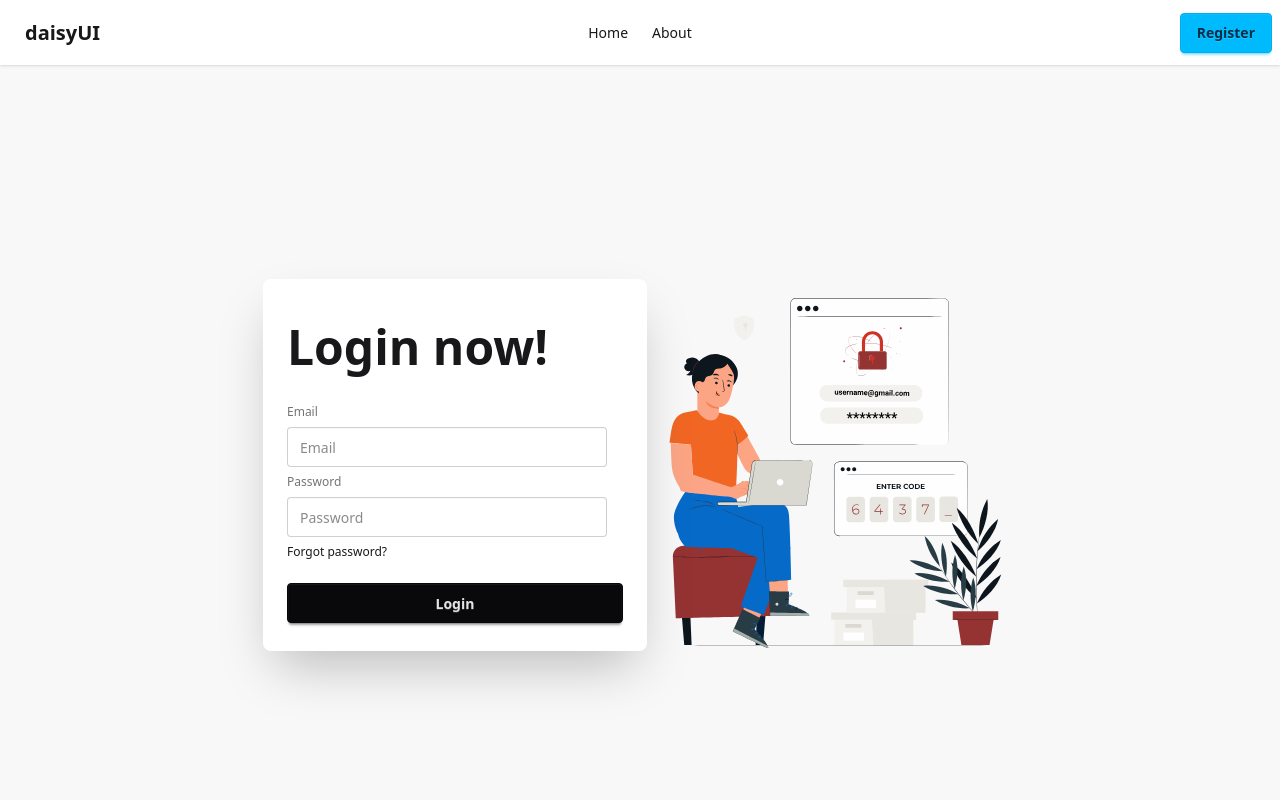
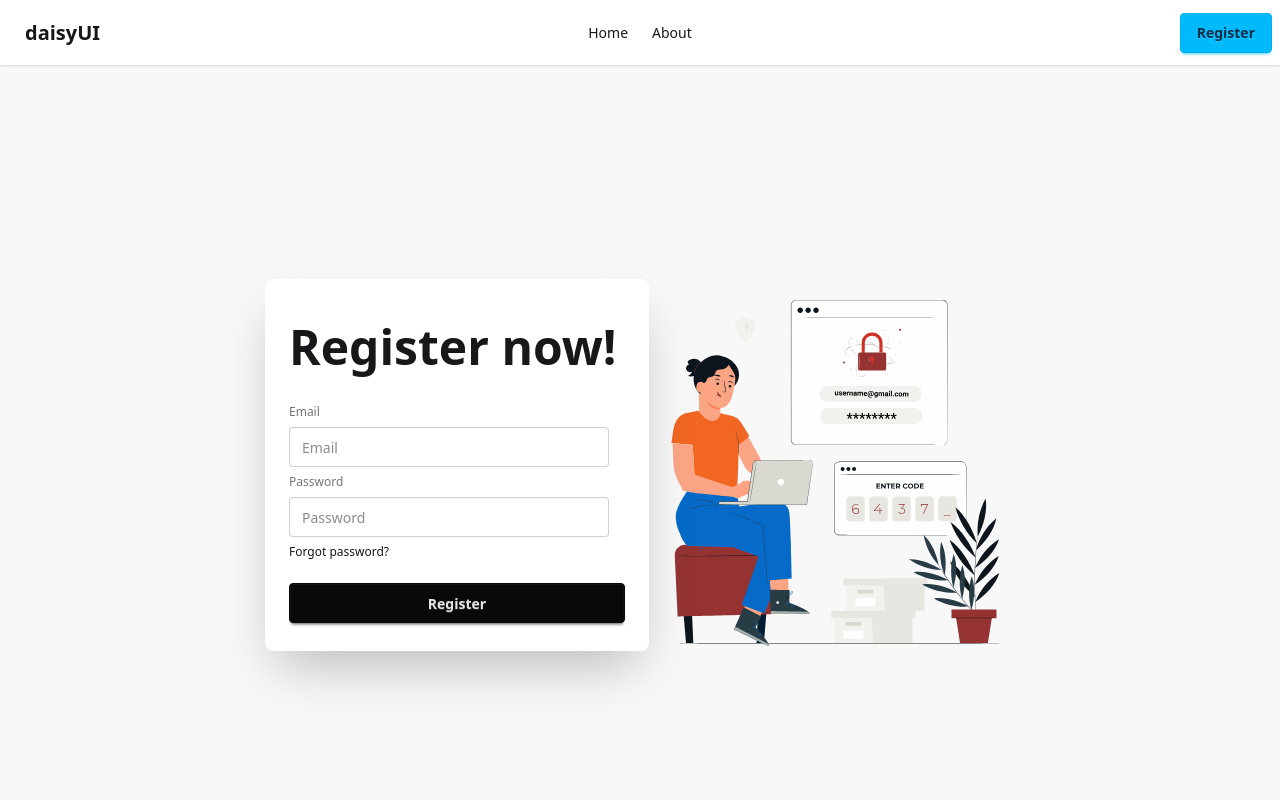
Before and after one commit to Amitkumersarkar/Practice-Projects, a React (Vite) app in the folder career-code-client/: page /register in a window 1280 px wide. Shown: the top 800 px of the page. Built offline with nearby package versions, Linux system fonts and the light colour scheme.

Commit message:
added register form

```diff
--- a/career-code-client/src/auth/Register/Register.jsx
+++ b/career-code-client/src/auth/Register/Register.jsx
@@ -2,24 +2,29 @@ import Lottie from "lottie-react";
 import loginLottie from "../../assets/Login.json";
 
 const Register = () => {
+    const handleRegister = (e) => {
+        e.preventDefault()
 
+    }
     return (
         <div className="hero bg-base-200 min-h-screen">
             <div className="hero-content flex-col lg:flex-row-reverse">
                 <div className="text-center lg:text-left">
-                    <Lottie animationData={loginLottie} loop={true}></Lottie>
+                    <Lottie className="w-[350px]" animationData={loginLottie} loop={true}></Lottie>
                 </div>
                 <div className="card bg-base-100 w-full max-w-sm shrink-0 shadow-2xl">
                     <div className="card-body">
-                        <h1 className="text-5xl font-bold my-5">Login now!</h1>
-                        <fieldset className="fieldset">
-                            <label className="label">Email</label>
-                            <input type="email" className="input" placeholder="Email" />
-                            <label className="label">Password</label>
-                            <input type="password" className="input" placeholder="Password" />
-                            <div><a className="link link-hover">Forgot password?</a></div>
-                            <button className="btn btn-neutral mt-4">Login</button>
-                        </fieldset>
+                        <h1 className="text-5xl font-bold my-5">Register now!</h1>
+                        <form onSubmit={handleRegister}>
+                            <fieldset className="fieldset">
+                                <label className="label">Email</label>
+                                <input type="email" name="email" required className="input" placeholder="Email" />
+                                <label className="label">Password</label>
+                                <input type="password" name="password" required className="input" placeholder="Password" />
+                                <div><a className="link link-hover">Forgot password?</a></div>
+                                <button className="btn btn-neutral mt-4">Register</button>
+                            </fieldset>
+                        </form>
                     </div>
                 </div>
             </div>
```
